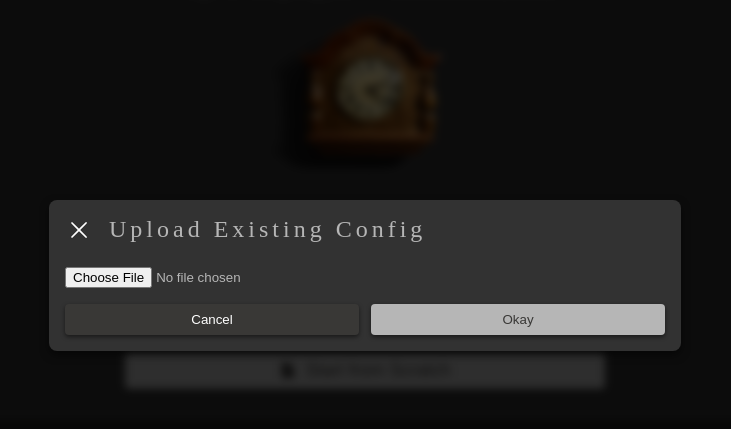
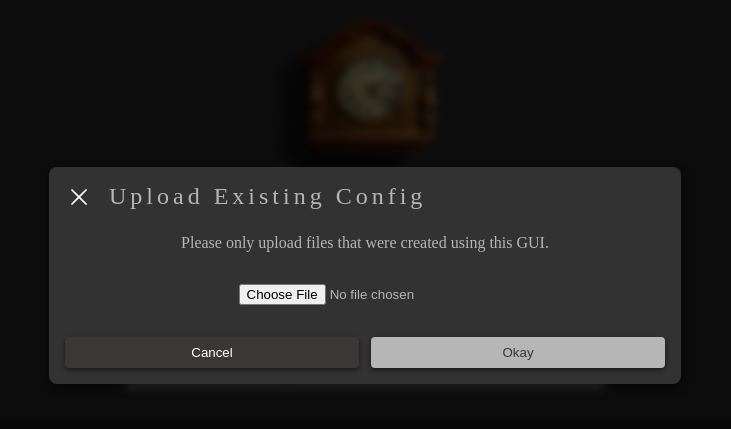
Before and after one commit to petermarkley/clockworth-conf, a plain HTML site: page index.html in a window 1280 px wide. Both pictures are taken after a click on the button "Upload". Shown: the part 125-554 px from the top of the page, without its empty margins (275-1006 px from the left). Drawn offline with nearby package versions, Linux system fonts and the light colour scheme.

Commit message:
Add note to upload modal

```diff
--- a/index.html
+++ b/index.html
@@ -662,8 +662,9 @@
 							<h2>{{ store.modal.title }}</h2>
 						</div>
 						<div style="max-height:calc( 80vh - 140px );overflow-y:auto;">
-							<div v-if="store.modal.contentKey == 'uploadConf'">
-								<input type="file" id="upload_conf_file" name="upload_conf_file" accept="application/json">
+							<div v-if="store.modal.contentKey == 'uploadConf'" style="display:flex;flex-direction:column;gap:32px;align-items:center;">
+								<p style="margin:0;">Please only upload files that were created using this GUI.</p>
+								<input type="file" id="upload_conf_file" name="upload_conf_file" accept="application/json" style="margin-bottom:16px;">
 							</div>
 							<div v-else-if="store.modal.contentKey == 'overlapSlotsHelp'">
 								<p style="margin-top:0;">Overlap slots let you control what happens if two or more chime events are triggered on the same minute.</p>
```
